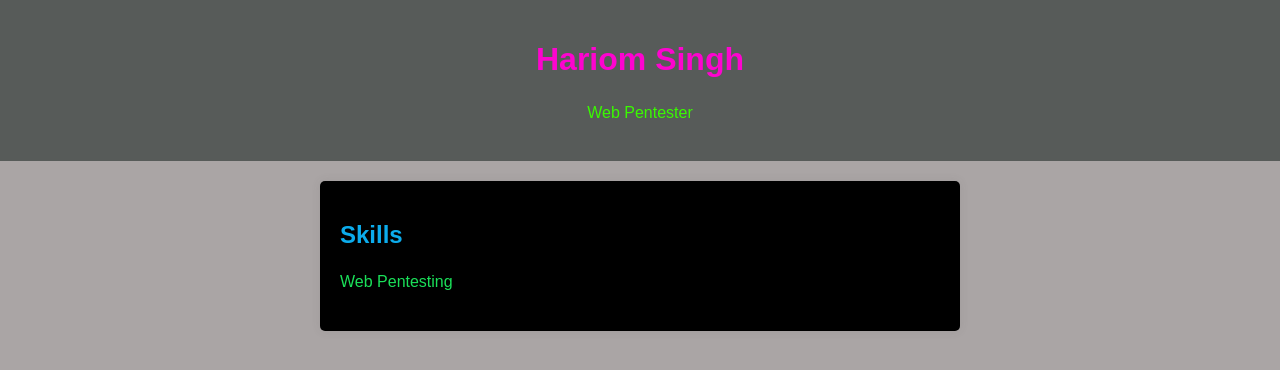
After one commit to Hari0mSingh/-WebSec-Tools, a Flask app: page /About-Me in a window 1280 px wide. The commit adds this page. Shown: the top 370 px of the page. Run offline with Flask 3, Linux system fonts and the light colour scheme.

Commit message:
feat : about me page

```diff
--- a/App/app.py
+++ b/App/app.py
@@ -6,5 +6,9 @@ app = Flask(__name__)
 def home():
     return render_template("index.html")
 
+@app.route('/About-Me')
+def about():
+    return render_template("about_me.html")
+
 if __name__ == '__main__':
     app.run(debug=True)
--- /dev/null
+++ b/App/templates/about_me.html
@@ -0,0 +1,62 @@
+<!DOCTYPE html>
+<html lang="en">
+
+<head>
+    <meta charset="UTF-8">
+    <meta name="viewport" content="width=device-width, initial-scale=1.0">
+    <title>Hariom Singh : Hari Hacks</title>
+    <style>
+        body {
+            font-family: Arial, sans-serif;
+            background-color: #aaa5a5;
+            color: #1ae059;
+            margin: 0;
+            padding: 0;
+            box-sizing: border-box;
+        }
+
+        header {
+            background-color: #575b59;
+            color: #3afa00;
+            text-align: center;
+            padding: 20px;
+        }
+
+        main {
+            max-width: 600px;
+            margin: 20px auto;
+            padding: 20px;
+            background-color: #000000;
+            border-radius: 5px;
+            box-shadow: 0 0 10px rgba(73, 71, 71, 0.1);
+        }
+
+        h1 {
+            color: #fd04cf;
+        }
+
+        h2 {
+            color: #0cacec;
+        }
+
+        p {
+            line-height: 1.6;
+        }
+    </style>
+</head>
+
+<body>
+
+    <header>
+        <h1>Hariom Singh</h1>
+        <p>Web Pentester</p>
+    </header>
+
+    <main>
+        <h2>Skills</h2>
+        <p>Web Pentesting</p>
+    </main>
+
+</body>
+
+</html>
```
Also changed, not shown: App/templates/index.html (+5 -2 lines), App/static/fav.webp (added).
